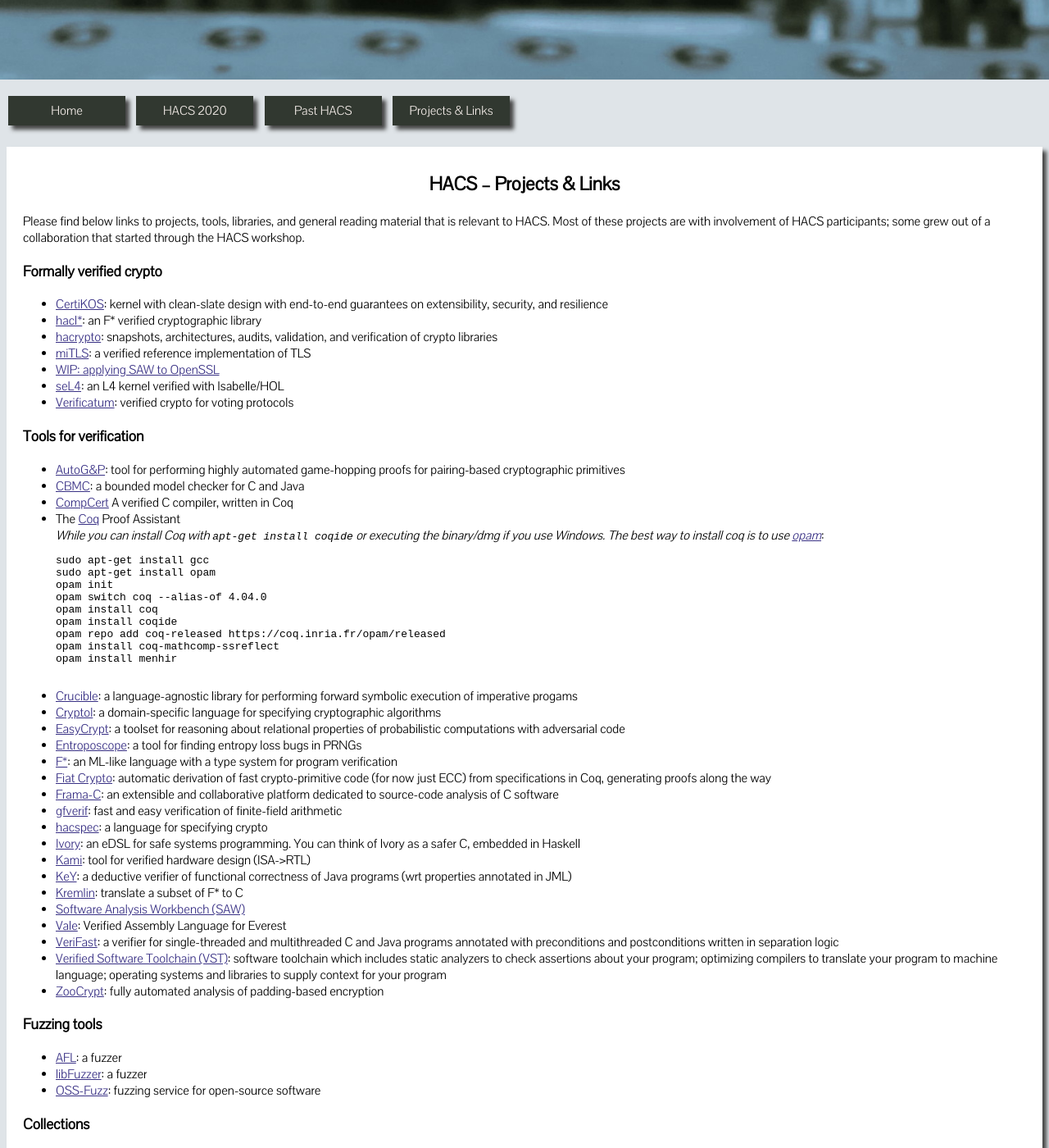
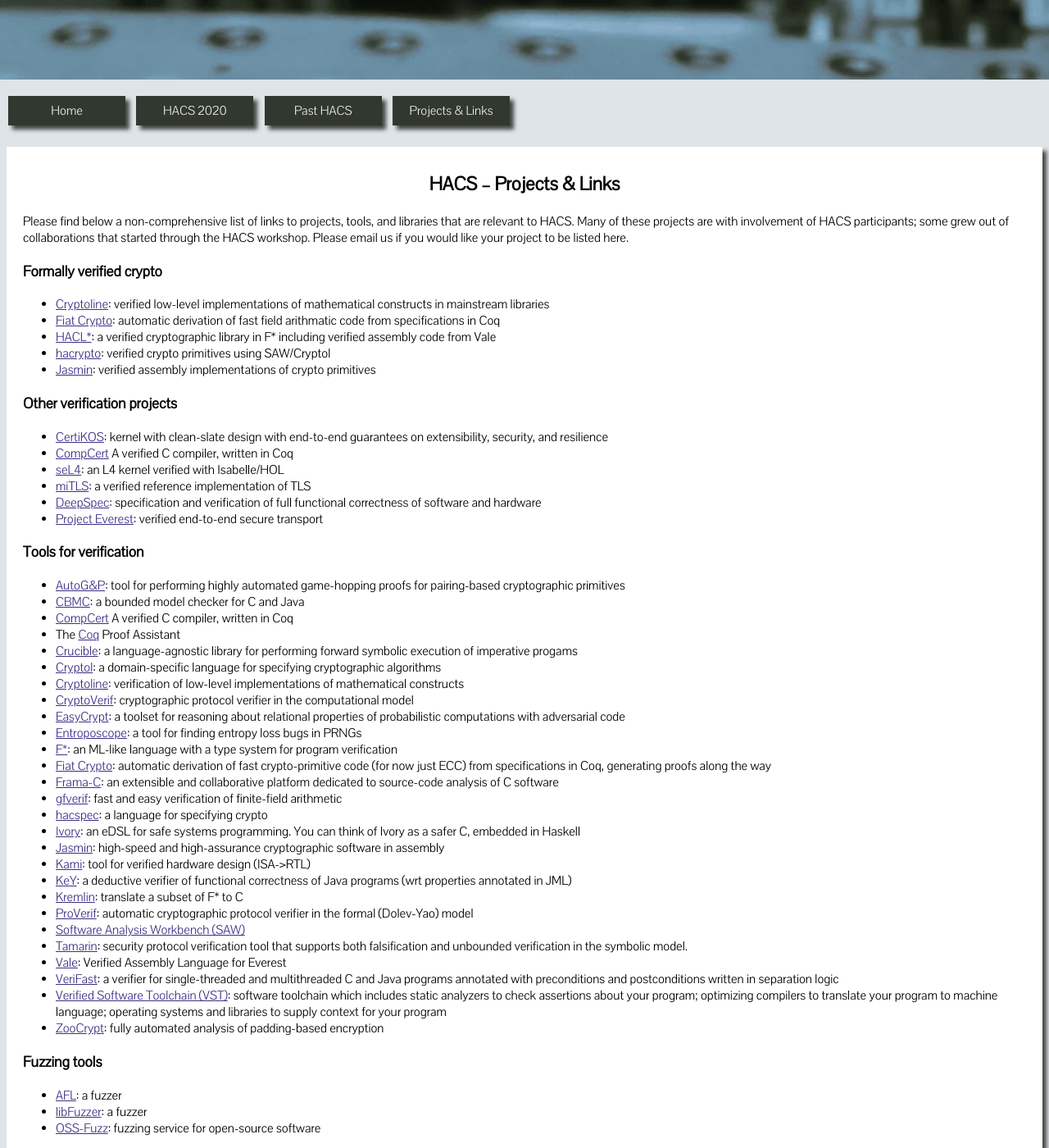
Before and after one commit to HACS-workshop/HACS-workshop.github.io, a Jekyll site: the page built from links.html, in a window 1280 px wide and 1400 px high, scrolled down 224 px. Shown: the whole window at 82% size. Built offline with Jekyll 4.4.1, drawn with Linux system fonts in a browser that asks for light colours; some of the changed text lies outside the part shown.

Commit message:
edited links

```diff
--- a/links.html
+++ b/links.html
@@ -5,48 +5,75 @@ date: 2019-06-04
 ---
 
 <p>
-Please find below links to projects, tools, libraries, and general reading material
-that is relevant to HACS. Most of these projects are with involvement of HACS participants;
-some grew out of a collaboration that started through the HACS workshop.
+Please find below a non-comprehensive list of links to projects,
+tools, and libraries that are relevant to HACS. Many of these projects
+are with involvement of HACS participants; some grew out of
+collaborations that started through the HACS workshop.
+Please email us if you would like your project to be listed here.
 <p>
 
 <h3>Formally verified crypto</h3>
 
 <ul>
   <li>
-    <a href="http://flint.cs.yale.edu/certikos/">CertiKOS</a>:
-    kernel with clean-slate design with end-to-end guarantees on extensibility, security, and resilience
+    <a href="https://github.com/fmlab-iis/cryptoline">Cryptoline</a>:
+    verified low-level implementations of mathematical constructs in mainstream libraries
   </li>
 
   <li>
-    <a href="https://github.com/mitls/hacl-star">hacl&ast;</a>:
-    an F&ast; verified cryptographic library
+    <a href="https://github.com/mit-plv/fiat-crypto/">Fiat Crypto</a>:
+    automatic derivation of fast field arithmatic code from specifications in Coq
+  </li>
+
+  <li>
+    <a href="https://github.com/mitls/hacl-star">HACL&ast;</a>:
+    a verified cryptographic library in F&ast; including verified assembly code from Vale
   </li>
 
   <li>
     <a href="https://github.com/GaloisInc/hacrypto">hacrypto</a>:
-    snapshots, architectures, audits, validation, and verification of crypto libraries
+    verified crypto primitives using SAW/Cryptol
   </li>
 
+  <li>
+    <a href="https://jasmin-lang.github.io/">Jasmin</a>:
+    verified assembly implementations of crypto primitives
+  </li>
+<!--
+  <li>
+    <a href="https://github.com/benlaurie/openssl/tree/saw/proof">WIP: applying SAW to OpenSSL</a>
+  </li>
+-->
+</ul>
+
+<h3>Other verification projects</h3>
+<ul>
+  <li>
+    <a href="http://flint.cs.yale.edu/certikos/">CertiKOS</a>:
+    kernel with clean-slate design with end-to-end guarantees on extensibility, security, and resilience
+  </li>
+  <li>
+    <a href="http://compcert.inria.fr/">CompCert</a> A verified C compiler, written in Coq
+  </li>
+  <li>
+    <a href="https://sel4.systems/">seL4</a>:
+    an L4 kernel verified with Isabelle/HOL
+  </li>
   <li>
     <a href="https://mitls.org/">miTLS</a>:
     a verified reference implementation of TLS
   </li>
-
   <li>
-    <a href="https://github.com/benlaurie/openssl/tree/saw/proof">WIP: applying SAW to OpenSSL</a>
+    <a href="http://deepspec.org/">DeepSpec</a>:
+    specification and verification of full functional correctness of software and hardware
   </li>
 
   <li>
-    <a href="https://sel4.systems/">seL4</a>:
-    an L4 kernel verified with Isabelle/HOL
-  </li>
-
-  <li>
-    <a href="http://www.verificatum.com/index.html">Verificatum</a>:
-    verified crypto for voting protocols
+    <a href="https://project-everest.github.io/">Project Everest</a>:
+    verified end-to-end secure transport
   </li>
 </ul>
+
 
 <h3>Tools for verification</h3>
 
@@ -63,21 +90,8 @@ some grew out of a collaboration that started through the HACS workshop.
   <li>
     <a href="http://compcert.inria.fr/">CompCert</a> A verified C compiler, written in Coq
   </li>
-
   <li>
     The <a href="https://coq.inria.fr/">Coq</a> Proof Assistant<br>
-    <em>While you can install Coq with <code>apt-get install coqide</code> or executing the binary/dmg if you use
-      Windows. The best way to install coq is to use <a href="https://opam.ocaml.org/">opam</a></em>:
-    <pre><code>sudo apt-get <span class="hljs-keyword">install</span> gcc
-sudo apt-<span class="hljs-keyword">get</span> <span class="hljs-keyword">install</span> opam
-opam init
-opam <span class="hljs-keyword">switch</span> coq <span class="hljs-comment">--alias-of 4.04.0</span>
-opam <span class="hljs-keyword">install</span> coq
-opam <span class="hljs-keyword">install</span> coqide
-opam repo <span class="hljs-keyword">add</span> coq-released https://coq.inria.fr/opam/released
-opam <span class="hljs-keyword">install</span> coq-mathcomp-ssreflect
-opam <span class="hljs-keyword">install</span> menhir
-    </code></pre>
   </li>
 
   <li>
@@ -88,6 +102,16 @@ opam <span class="hljs-keyword">install</span> menhir
   <li>
     <a href="http://cryptol.net/">Cryptol</a>:
     a domain-specific language for specifying cryptographic algorithms
+  </li>
+
+  <li>
+    <a href="https://github.com/fmlab-iis/cryptoline">Cryptoline</a>:
+    verification of low-level implementations of mathematical constructs
+  </li>
+
+  <li>
+    <a href="http://cryptoverif.inria.fr">CryptoVerif</a>:
+    cryptographic protocol verifier in the computational model
   </li>
 
   <li>
@@ -133,6 +157,11 @@ opam <span class="hljs-keyword">install</span> menhir
   </li>
 
   <li>
+    <a href="https://jasmin-lang.github.io/">Jasmin</a>:
+    high-speed and high-assurance cryptographic software in assembly
+  </li>
+
+  <li>
     <a href="http://plv.csail.mit.edu/kami/">Kami</a>:
     tool for verified hardware design (ISA-&gt;RTL)
   </li>
@@ -146,9 +175,18 @@ opam <span class="hljs-keyword">install</span> menhir
     <a href="https://github.com/FStarLang/kremlin">Kremlin</a>:
     translate a subset of F&ast; to C
   </li>
+  <li>
+    <a href="http://proverif.inria.fr">ProVerif</a>:
+    automatic cryptographic protocol verifier in the formal (Dolev-Yao) model
+  </li>
 
   <li>
     <a href="https://saw.galois.com/">Software Analysis Workbench (SAW)</a>
+  </li>
+
+  <li>
+    <a href="https://tamarin-prover.github.io/">Tamarin</a>:
+    security protocol verification tool that supports both falsification and unbounded verification in the symbolic model.
   </li>
 
   <li>
@@ -195,19 +233,7 @@ opam <span class="hljs-keyword">install</span> menhir
   </li>
 </ul>
 
-
-<h3>Collections</h3>
-
-<ul>
-  <li>
-    <a href="http://deepspec.org/">DeepSpec</a>
-  </li>
-
-  <li>
-    <a href="https://project-everest.github.io/">Project Everest</a>
-  </li>
-</ul>
-
+<!--
 <h3>Reading material</h3>
 
 <ul>
@@ -255,3 +281,5 @@ opam <span class="hljs-keyword">install</span> menhir
     <a href="http://adam.chlipala.net/cpdt/">Certified Programming with Dependent Types</a> by Adam Chlipala
   </li>
 </ul>
+
+-->
```
